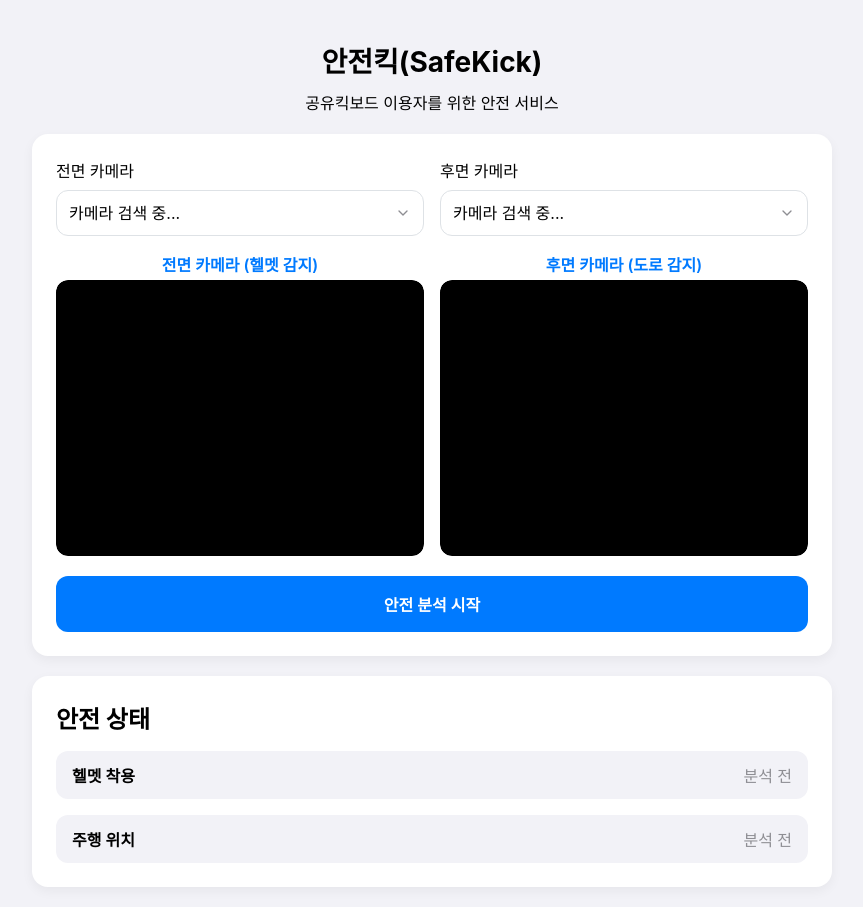
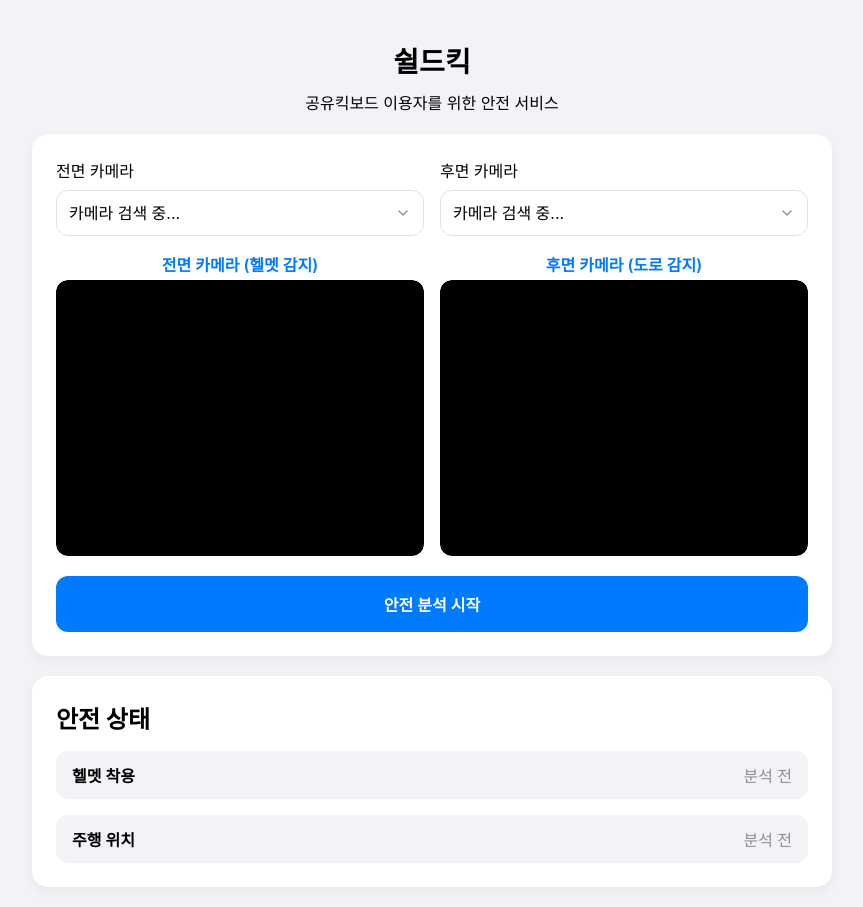
Before and after one commit to seojin-dev/safeKick, a plain HTML site: page index.html in a window 1280 px wide. Shown: the whole page, without its empty margins (208-1071 px from the left). Drawn offline with Linux system fonts and the light colour scheme.

Commit message:
Update index.html

```diff
--- a/index.html
+++ b/index.html
@@ -3,7 +3,7 @@
   <head>
     <meta charset="UTF-8" />
     <meta name="viewport" content="width=device-width, initial-scale=1.0" />
-    <title>안전킥(SafeKick) - 공유킥보드 안전 서비스</title>
+    <title>쉴드킥 - 김서진</title>
     <script src="https://cdnjs.cloudflare.com/ajax/libs/tensorflow/4.2.0/tf.min.js"></script>
     <script src="https://cdn.jsdelivr.net/npm/inferencejs"></script>
     <style>
@@ -329,7 +329,7 @@
   </head>
   <body>
     <header>
-      <h1>안전킥(SafeKick)</h1>
+      <h1>쉴드킥</h1>
       <p>공유킥보드 이용자를 위한 안전 서비스</p>
     </header>
 
```
